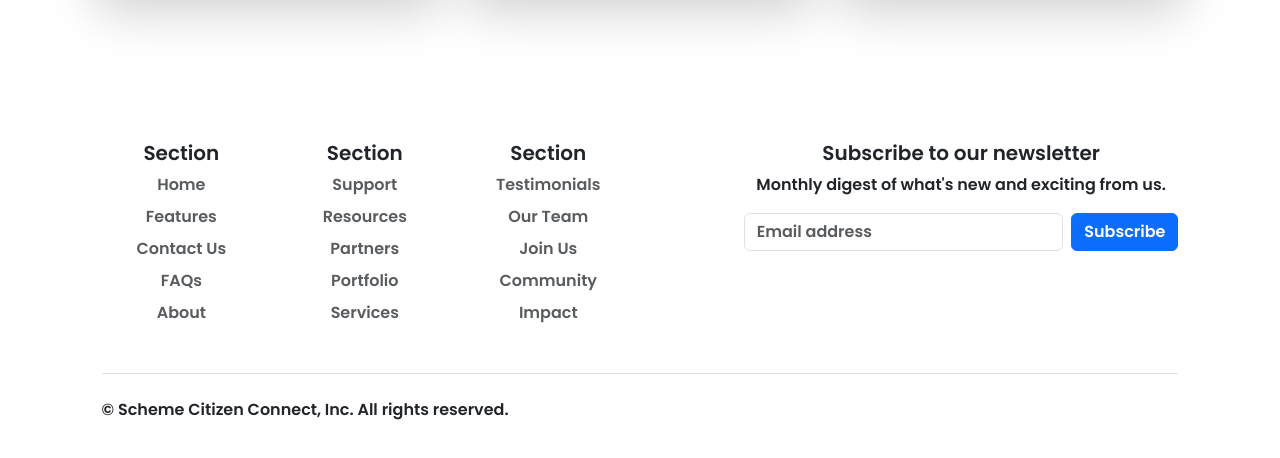
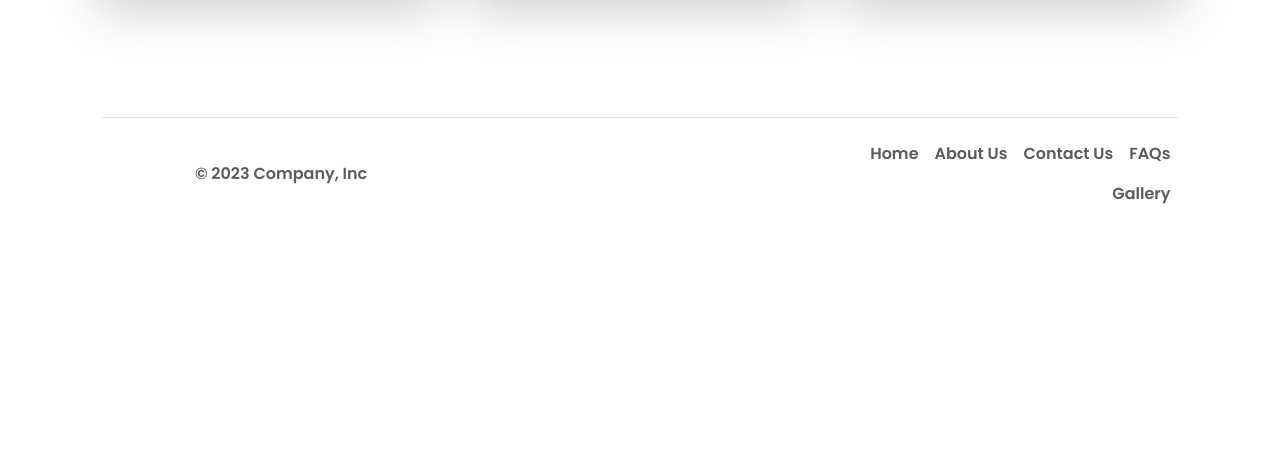
Before and after one commit to roni-2004/SchemeCitizenConnect, a plain HTML site: page index.html in a window 1280 px wide. Shown: the part 2194-2652 px from the top of the page. After the commit the page ends 2448 px from the top, so only its background shows below. Drawn offline with nearby package versions, Linux system fonts and the light colour scheme.

Commit message:
Changed the footer

```diff
--- a/index.html
+++ b/index.html
@@ -42,10 +42,6 @@
                     <a class="nav-link" href="#">Contact Us</a>
                 </li>
                 </ul>
-                <form class="d-flex" role="search">
-                <input class="form-control me-2" type="search" placeholder="Search" aria-label="Search">
-                <button class="btn btn-outline-success" type="submit">Search</button>
-                </form>
             </div>
             </div>
         </nav>
@@ -199,62 +195,20 @@
 
     <section id="footer">
       <div class="container">
-        <footer class="py-5">
-          <div class="row">
-            <div class="col-6 col-md-2 mb-3">
-              <h5>Section</h5>
-              <ul class="nav flex-column">
-                <li class="nav-item mb-2"><a href="#" class="nav-link p-0 text-body-secondary">Home</a></li>
-                <li class="nav-item mb-2"><a href="#" class="nav-link p-0 text-body-secondary">Features</a></li>
-                <li class="nav-item mb-2"><a href="#" class="nav-link p-0 text-body-secondary">Contact Us</a></li>
-                <li class="nav-item mb-2"><a href="#" class="nav-link p-0 text-body-secondary">FAQs</a></li>
-                <li class="nav-item mb-2"><a href="#" class="nav-link p-0 text-body-secondary">About</a></li>
-              </ul>
-            </div>
+        <footer class="d-flex flex-wrap justify-content-between align-items-center py-3 my-4 border-top">
+          <p class="col-md-4 mb-0 text-body-secondary">&copy; 2023 Company, Inc</p>
 
-            <div class="col-6 col-md-2 mb-3">
-              <h5>Section</h5>
-              <ul class="nav flex-column">
-                <li class="nav-item mb-2"><a href="#" class="nav-link p-0 text-body-secondary">Support</a></li>
-                <li class="nav-item mb-2"><a href="#" class="nav-link p-0 text-body-secondary">Resources</a></li>
-                <li class="nav-item mb-2"><a href="#" class="nav-link p-0 text-body-secondary">Partners</a></li>
-                <li class="nav-item mb-2"><a href="#" class="nav-link p-0 text-body-secondary">Portfolio</a></li>
-                <li class="nav-item mb-2"><a href="#" class="nav-link p-0 text-body-secondary">Services</a></li>
-              </ul>
-            </div>
+          <a href="/" class="col-md-4 d-flex align-items-center justify-content-center mb-3 mb-md-0 me-md-auto link-body-emphasis text-decoration-none">
+            <svg class="bi me-2" width="40" height="32"><use xlink:href="#bootstrap"/></svg>
+          </a>
 
-            <div class="col-6 col-md-2 mb-3">
-              <h5>Section</h5>
-              <ul class="nav flex-column">
-                <li class="nav-item mb-2"><a href="#" class="nav-link p-0 text-body-secondary">Testimonials</a></li>
-                <li class="nav-item mb-2"><a href="#" class="nav-link p-0 text-body-secondary">Our Team</a></li>
-                <li class="nav-item mb-2"><a href="#" class="nav-link p-0 text-body-secondary">Join Us</a></li>
-                <li class="nav-item mb-2"><a href="#" class="nav-link p-0 text-body-secondary">Community</a></li>
-                <li class="nav-item mb-2"><a href="#" class="nav-link p-0 text-body-secondary">Impact</a></li>
-              </ul>
-            </div>
-
-            <div class="col-md-5 offset-md-1 mb-3">
-              <form>
-                <h5>Subscribe to our newsletter</h5>
-                <p>Monthly digest of what's new and exciting from us.</p>
-                <div class="d-flex flex-column flex-sm-row w-100 gap-2">
-                  <label for="newsletter1" class="visually-hidden">Email address</label>
-                  <input id="newsletter1" type="text" class="form-control" placeholder="Email address">
-                  <button class="btn btn-primary" type="button">Subscribe</button>
-                </div>
-              </form>
-            </div>
-          </div>
-
-          <div class="d-flex flex-column flex-sm-row justify-content-between py-4 my-4 border-top">
-            <p>&copy; Scheme Citizen Connect, Inc. All rights reserved.</p>
-            <ul class="list-unstyled d-flex">
-              <li class="ms-3"><a class="link-body-emphasis" href="#"><svg class="bi" width="24" height="24"><use xlink:href="#twitter"/></svg></a></li>
-              <li class="ms-3"><a class="link-body-emphasis" href="#"><svg class="bi" width="24" height="24"><use xlink:href="#instagram"/></svg></a></li>
-              <li class="ms-3"><a class="link-body-emphasis" href="#"><svg class="bi" width="24" height="24"><use xlink:href="#facebook"/></svg></a></li>
-            </ul>
-          </div>
+          <ul class="nav col-md-4 justify-content-end">
+            <li class="nav-item"><a href="#" class="nav-link px-2 text-body-secondary">Home</a></li>
+            <li class="nav-item"><a href="#" class="nav-link px-2 text-body-secondary">About Us</a></li>
+            <li class="nav-item"><a href="#" class="nav-link px-2 text-body-secondary">Contact Us</a></li>
+            <li class="nav-item"><a href="#" class="nav-link px-2 text-body-secondary">FAQs</a></li>
+            <li class="nav-item"><a href="#" class="nav-link px-2 text-body-secondary">Gallery</a></li>
+          </ul>
         </footer>
       </div>
     </section>
```
